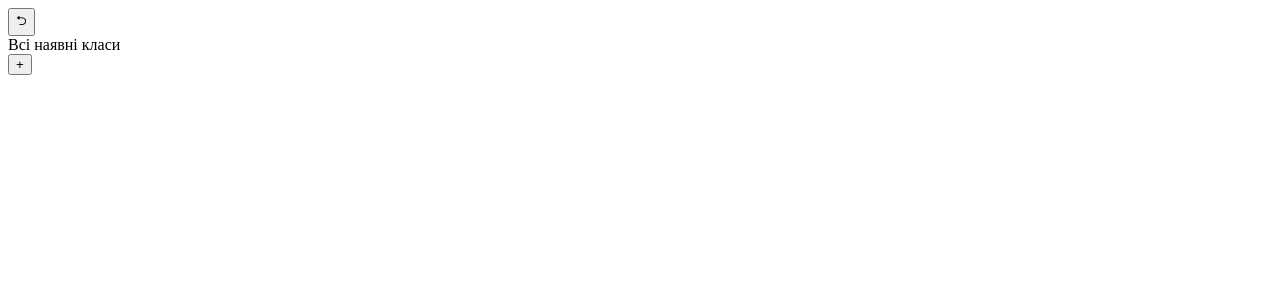
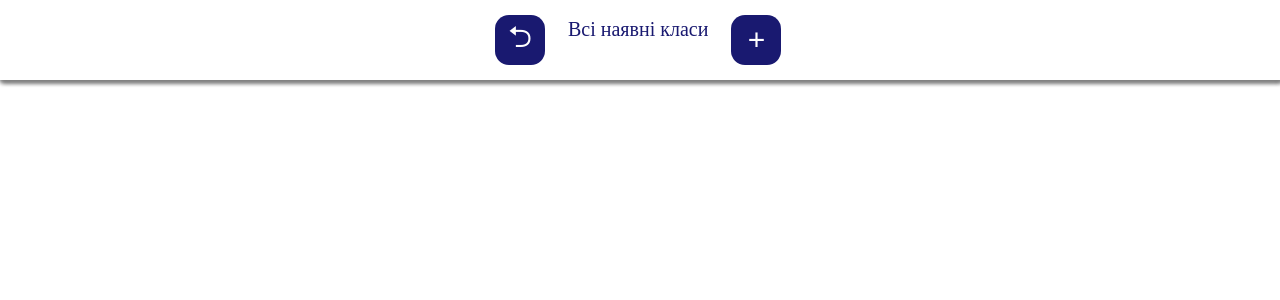
Before and after one commit to politttest/politttest.github.io, a PHP site: page /list_with_class.html in a window 1280 px wide. Shown: the top 300 px of the page. Run offline with PHP 8.4, Linux system fonts and the light colour scheme; some libraries are stand-ins or nearby versions.

Commit message:
Add files via upload

```diff
--- /dev/null
+++ b/css/style_list_with_class.css
@@ -0,0 +1,83 @@
+*{
+    margin: 0;
+    padding: 0;
+}
+.top_nav{
+    position: absolute;
+    background-color: white;
+    height: 80px;
+    width: 100%;
+    box-shadow: 1px 1px 5px grey,2px 1px 5px grey,1px 2px 5px grey,2px 2px 5px grey;
+}
+.nav{
+    margin: auto;
+    margin-top: 15px;
+    margin-bottom: 15px;
+    width: 290px;
+    align-items: center;
+}
+.word_class{
+    display: block;
+    margin: auto;
+    color: midnightblue;
+    border-radius: 14px;
+    font-size: 20px;
+    padding: 3px;
+    max-height: 50px;
+    width: auto;
+    float: left;
+    margin-right: 20px;
+    margin-left: 20px;
+}
+.img_for_questions, .add_for_questions{
+    display: block;
+    width: 50px;
+    height: 50px;
+    background-color: midnightblue;
+    border: none;
+    color: white;
+    font-size: 30px;
+    padding: 0%;
+    text-align: center;
+    border-radius: 14px;
+    float: left;
+}
+#list_with_classes{
+    padding-top: 100px;
+    cursor: pointer;
+}
+.container_of_classes{
+    position: relative;
+    border-radius: 14px;
+    background-color: transparent;
+    border: 1px solid lightskyblue;
+    padding: 15px;
+    width: 400px;
+    margin: auto;
+    margin-bottom: 15px;
+    z-index: 2;
+}
+.name_of_the_class{
+    display: inline-block;
+    z-index: 0;
+    display: flex;
+    font-size: 16px;
+}
+.count_people_of_the_class{
+    font-size: 14px;
+    color: rgb(0, 99, 160);
+}
+.button_of_the_class{
+    position: absolute;
+    border-radius: 50%;
+    border: none;
+    background-color: lightskyblue;
+    color: white;
+    width: 20px;
+    height: 20px;
+    top: 10px;
+    left: 390px;
+}
+.id_of_the_class{
+    font-size: 0;
+}
```
Also changed, not shown: css/style_questions.css (+58 -0 lines).
